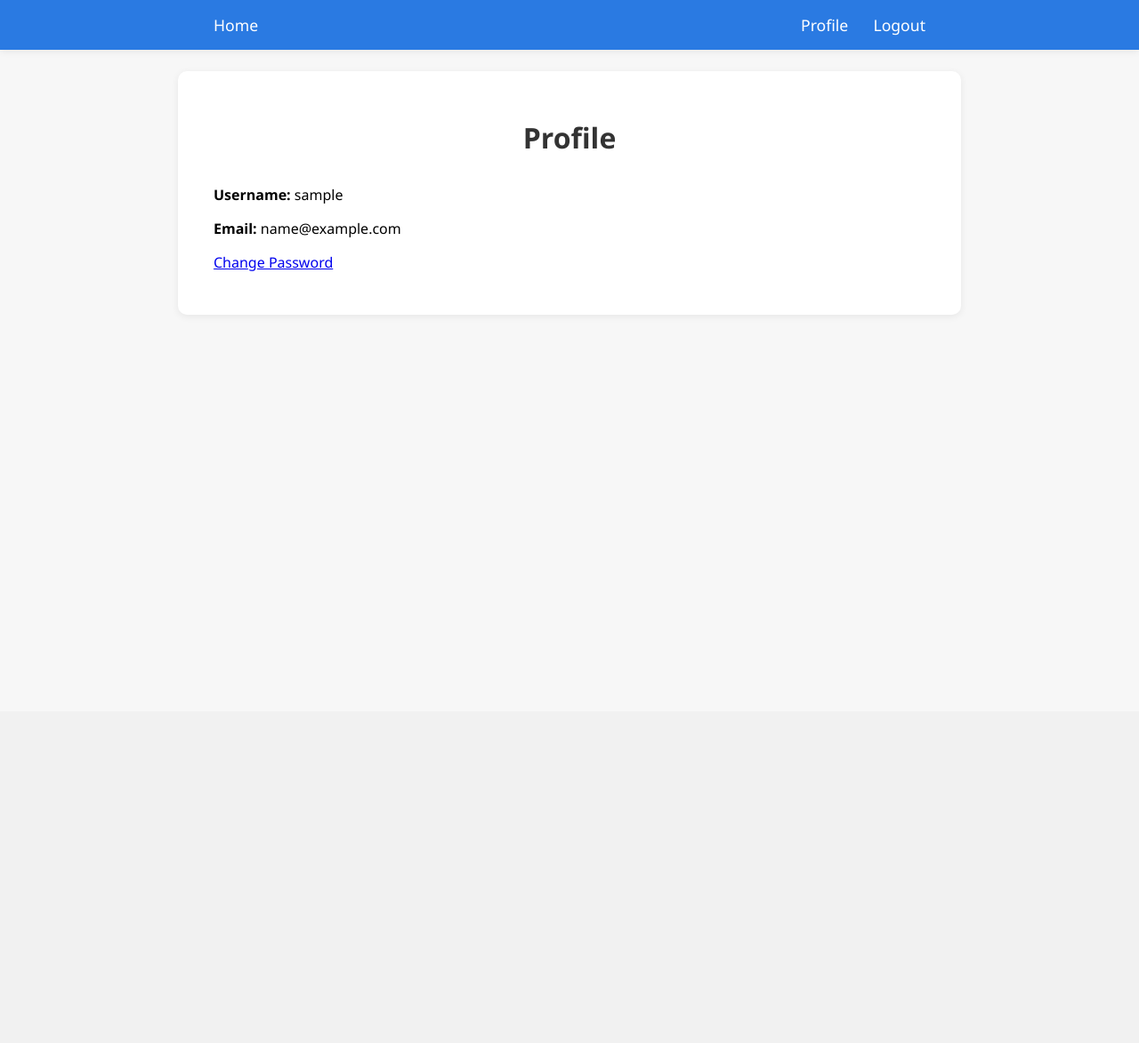
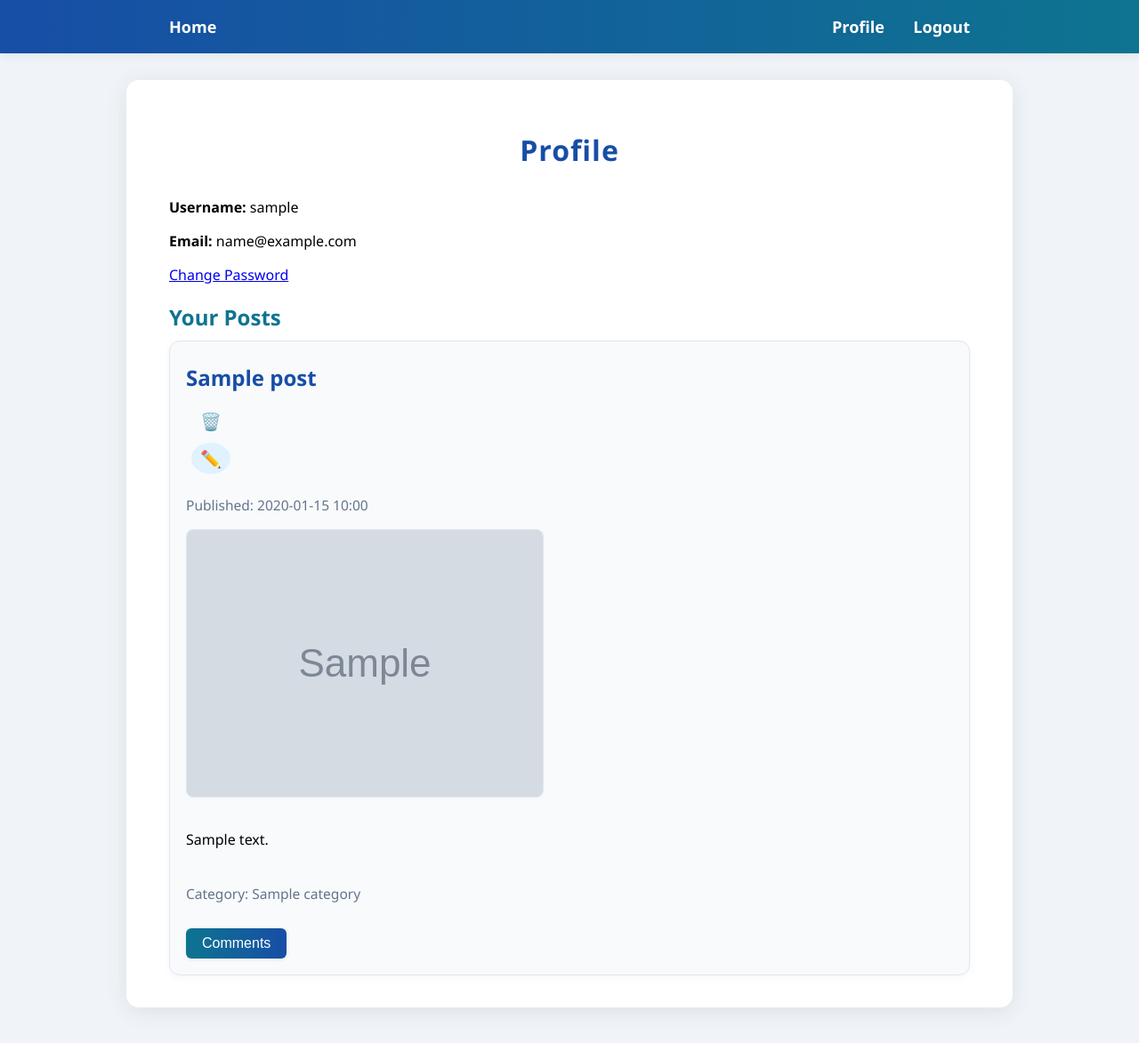
Before and after one commit to Yassiine20/django-blogWebsite, a Django app: template blogapp/templates/blogapp/profile.html in a window 1280 px wide. Shown: the whole page at 89% size. Before the commit the page ends 354 px from the top, so only its background shows below. Run offline with Django 5.2, Linux system fonts and the light colour scheme; the template is opened without the code that fills it: values that come from a table or form of the project are taken from there, others are empty; a user stored in the database is signed in; tables that the repository leaves empty hold one stand-in row (values such as "Sample post"); grey boxes marked "Sample" are stand-in pictures.

Commit message:
Add user post management features~

```diff
--- a/blog/settings.py
+++ b/blog/settings.py
@@ -119,6 +119,7 @@ DEFAULT_AUTO_FIELD = 'django.db.models.BigAutoField'
 REST_FRAMEWORK = {
     'DEFAULT_AUTHENTICATION_CLASSES': (
         'rest_framework_simplejwt.authentication.JWTAuthentication',
+        'rest_framework.authentication.SessionAuthentication',
     ),
 }
 
--- a/blogapp/static/blogapp/style.css
+++ b/blogapp/static/blogapp/style.css
@@ -1,24 +1,30 @@
 body {
     font-family: 'Segoe UI', Tahoma, Geneva, Verdana, sans-serif;
-    background: #f7f7f7;
+    background: #f0f4f8;
     margin: 0;
     padding: 0;
 }
 
 .container {
-    max-width: 800px;
+    max-width: 900px;
     margin: 40px auto;
     background: #fff;
-    padding: 32px 40px;
-    border-radius: 10px;
-    box-shadow: 0 2px 8px rgba(0,0,0,0.07);
-    margin-top: 80px;
+    padding: 36px 48px;
+    border-radius: 14px;
+    box-shadow: 0 4px 24px rgba(44, 62, 80, 0.10);
+    margin-top: 90px;
 }
 
 h1 {
     text-align: center;
-    color: #333;
+    color: #174ea6;
     margin-bottom: 32px;
+    letter-spacing: 1px;
+}
+
+h2 {
+    color: #0e7490;
+    margin-bottom: 10px;
 }
 
 .post-list {
@@ -26,35 +32,38 @@ h1 {
     padding: 0;
     margin: 0;
     display: grid;
-    grid-template-columns: repeat(4, 1fr);
+    grid-template-columns: repeat(auto-fit, minmax(260px, 1fr));
     gap: 32px;
 }
 
 .post-item {
-    border-bottom: 1px solid #eee;
-    padding: 24px 0;
-    background: #fafbfc;
-    border-radius: 8px;
-    box-shadow: 0 1px 4px rgba(0,0,0,0.03);
+    border: 1px solid #e0e7ef;
+    padding: 24px 18px 18px 18px;
+    background: #f8fafc;
+    border-radius: 12px;
+    box-shadow: 0 2px 8px rgba(44, 62, 80, 0.04);
     display: flex;
     flex-direction: column;
     align-items: flex-start;
     gap: 8px;
     min-width: 0;
+    position: relative;
+    transition: box-shadow 0.2s, border 0.2s;
 }
 
-.post-item:last-child {
-    border-bottom: none;
+.post-item:hover {
+    box-shadow: 0 6px 24px rgba(14, 116, 144, 0.10);
+    border: 1.5px solid #0e7490;
 }
 
 .post-item h2 {
     margin: 0 0 10px 0;
-    color: #2a7ae2;
+    color: #174ea6;
 }
 
 .date, .category {
-    color: #888;
-    font-size: 0.95em;
+    color: #64748b;
+    font-size: 0.97em;
     margin-bottom: 8px;
 }
 
@@ -62,41 +71,43 @@ h1 {
     max-width: 100%;
     height: auto;
     margin-bottom: 12px;
-    border-radius: 6px;
+    border-radius: 8px;
+    border: 1.5px solid #e0e7ef;
 }
 
 .navbar {
     width: 100%;
-    background: #2a7ae2;
+    background: linear-gradient(90deg, #174ea6 0%, #0e7490 100%);
     padding: 0 0;
     position: fixed;
     top: 0;
     left: 0;
     z-index: 1000;
-    height: 56px;
+    height: 60px;
     display: flex;
     align-items: center;
-    box-shadow: 0 2px 8px rgba(0,0,0,0.07);
+    box-shadow: 0 2px 12px rgba(44, 62, 80, 0.08);
 }
 
 .navbar-container {
     width: 100%;
-    max-width: 800px;
+    max-width: 900px;
     margin: 0 auto;
     display: flex;
     justify-content: space-between;
     align-items: center;
-    height: 56px;
-    padding: 0 40px;
+    height: 60px;
+    padding: 0 48px;
 }
 
 .navbar-left a, .navbar-right a {
     color: #fff;
     text-decoration: none;
-    font-weight: 500;
-    margin-right: 24px;
-    font-size: 1.1em;
-    transition: color 0.2s;
+    font-weight: 600;
+    margin-right: 28px;
+    font-size: 1.13em;
+    transition: color 0.2s, text-shadow 0.2s;
+    text-shadow: 0 1px 4px rgba(44, 62, 80, 0.10);
 }
 
 .navbar-right a:last-child {
@@ -104,7 +115,58 @@ h1 {
 }
 
 .navbar-left a:hover, .navbar-right a:hover {
-    color: #dbeafe;
+    color: #f0f4f8;
+    text-shadow: 0 2px 8px #0e7490;
+}
+
+button, .modal-close {
+    background: linear-gradient(90deg, #0e7490 0%, #174ea6 100%);
+    color: #fff;
+    border: none;
+    border-radius: 6px;
+    padding: 8px 18px;
+    font-size: 1em;
+    font-weight: 500;
+    cursor: pointer;
+    transition: background 0.2s, box-shadow 0.2s;
+    box-shadow: 0 1px 4px rgba(44, 62, 80, 0.08);
+}
+
+button:hover, .modal-close:hover {
+    background: linear-gradient(90deg, #174ea6 0%, #0e7490 100%);
+    color: #fff;
+    box-shadow: 0 2px 12px #0e7490;
+}
+
+form button[title="Delete post"] {
+    color: #fff;
+    background: #e11d48;
+    border-radius: 50%;
+    padding: 4px 10px;
+    font-size: 1.2em;
+    margin-left: 6px;
+    box-shadow: none;
+    transition: background 0.2s;
+}
+
+form button[title="Delete post"]:hover {
+    background: #be123c;
+}
+
+a[title="Edit post"] {
+    color: #0e7490;
+    background: #e0f2fe;
+    border-radius: 50%;
+    padding: 4px 10px;
+    font-size: 1.2em;
+    margin-left: 6px;
+    transition: background 0.2s, color 0.2s;
+    text-shadow: none;
+}
+
+a[title="Edit post"]:hover {
+    background: #0e7490;
+    color: #fff;
 }
 
 .modal {
@@ -115,7 +177,7 @@ h1 {
     top: 0;
     width: 100vw;
     height: 100vh;
-    background: rgba(0,0,0,0.3);
+    background: rgba(14, 116, 144, 0.18);
     align-items: center;
     justify-content: center;
 }
@@ -126,13 +188,14 @@ h1 {
 
 .modal-content {
     background: #fff;
-    padding: 24px 32px;
-    border-radius: 10px;
-    max-width: 400px;
-    width: 90vw;
-    max-height: 80vh;
+    padding: 28px 36px;
+    border-radius: 14px;
+    max-width: 420px;
+    width: 92vw;
+    max-height: 82vh;
     overflow-y: auto;
     position: relative;
+    box-shadow: 0 4px 24px rgba(14, 116, 144, 0.10);
 }
 
 .modal-close {
@@ -143,4 +206,10 @@ h1 {
     background: none;
     border: none;
     cursor: pointer;
+    color: #0e7490;
+    transition: color 0.2s;
 }
+
+.modal-close:hover {
+    color: #e11d48;
+}
--- a/blogapp/templates/blogapp/blog_list.html
+++ b/blogapp/templates/blogapp/blog_list.html
@@ -11,7 +11,7 @@
     <nav class="navbar">
         <div class="navbar-container">
             <div class="navbar-left">
-                <a href="/api/">Home</a>
+                <a href="{% url 'blog_list' %}">Home</a>
                 {% if user.is_authenticated %}
                     <a href="{% url 'create_post' %}">Create Post</a>
                 {% endif %}
--- a/blogapp/templates/blogapp/change_password.html
+++ b/blogapp/templates/blogapp/change_password.html
@@ -10,7 +10,7 @@
     <nav class="navbar">
         <div class="navbar-container">
             <div class="navbar-left">
-                <a href="/api/">Home</a>
+                <a href="{% url 'blog_list' %}">Home</a>
             </div>
             <div class="navbar-right">
                 <a href="{% url 'profile' %}">Profile</a>
--- a/blogapp/templates/blogapp/create_post.html
+++ b/blogapp/templates/blogapp/create_post.html
@@ -10,7 +10,7 @@
     <nav class="navbar">
         <div class="navbar-container">
             <div class="navbar-left">
-                <a href="/api/">Home</a>
+                <a href="{% url 'blog_list' %}">Home</a>
             </div>
             <div class="navbar-right">
                 <a href="{% url 'profile' %}">Profile</a>
--- a/blogapp/templates/blogapp/login.html
+++ b/blogapp/templates/blogapp/login.html
@@ -10,7 +10,7 @@
     <nav class="navbar">
         <div class="navbar-container">
             <div class="navbar-left">
-                <a href="/api/">Home</a>
+                <a href="{% url 'blog_list' %}">Home</a>
             </div>
             <div class="navbar-right">
                 {% if user.is_authenticated %}
--- a/blogapp/templates/blogapp/post_detail.html
+++ b/blogapp/templates/blogapp/post_detail.html
@@ -10,7 +10,7 @@
     <nav class="navbar">
         <div class="navbar-container">
             <div class="navbar-left">
-                <a href="/api/">Home</a>
+                <a href="{% url 'blog_list' %}">Home</a>
                 <a href="{% url 'create_post' %}">Create Post</a>
             </div>
             <div class="navbar-right">
--- a/blogapp/templates/blogapp/profile.html
+++ b/blogapp/templates/blogapp/profile.html
@@ -10,7 +10,7 @@
     <nav class="navbar">
         <div class="navbar-container">
             <div class="navbar-left">
-                <a href="/api/">Home</a>
+                <a href="{% url 'blog_list' %}">Home</a>
             </div>
             <div class="navbar-right">
                 <a href="{% url 'profile' %}">Profile</a>
@@ -23,6 +23,54 @@
         <p><strong>Username:</strong> {{ user.username }}</p>
         <p><strong>Email:</strong> {{ user.email }}</p>
         <p><a href="{% url 'change_password' %}">Change Password</a></p>
+        <h2>Your Posts</h2>
+        {% if user_posts %}
+            <ul class="post-list">
+                {% for post in user_posts %}
+                    <li class="post-item">
+                        <a href="{% url 'post_detail' post.pk %}" style="text-decoration:none;color:inherit;">
+                            <h2>{{ post.title }}</h2>
+                        </a>
+                        <form method="post" action="{% url 'delete_post' post.pk %}" style="display:inline;float:right;" onsubmit="return confirm('Are you sure you want to delete this post?');">
+                            {% csrf_token %}
+                            <button type="submit" title="Delete post" style="background:none;border:none;color:#c00;font-size:1.2em;cursor:pointer;">🗑️</button>
+                        </form>
+                        <a href="{% url 'update_post' post.pk %}" title="Edit post" style="float:right;margin-right:8px;font-size:1.2em;color:#007bff;text-decoration:none;">✏️</a>
+                        <p class="date">Published: {{ post.publication_date|date:'Y-m-d H:i' }}</p>
+                        {% if post.image %}
+                            <img src="{{ post.image.url }}" alt="{{ post.title }}" class="post-image" />
+                        {% endif %}
+                        <p>{{ post.content|truncatewords:40 }}</p>
+                        <p class="category">Category: {{ post.category.name }}</p>
+                        <button type="button" onclick="openModal('profile-{{ post.pk }}')" style="margin-top:12px;">Comments</button>
+                        <!-- Modal -->
+                        <div id="modal-profile-{{ post.pk }}" class="modal">
+                            <div class="modal-content">
+                                <button onclick="closeModal('profile-{{ post.pk }}')" class="modal-close">&times;</button>
+                                <h3>Comments</h3>
+                                <ul style="padding-left:0;list-style:none;">
+                                    {% for comment in post.comments.all %}
+                                        <li style="margin-bottom:8px;"><strong>{{ comment.author }}</strong>: {{ comment.content }}</li>
+                                    {% empty %}
+                                        <li>No comments yet.</li>
+                                    {% endfor %}
+                                </ul>
+                            </div>
+                        </div>
+                    </li>
+                {% endfor %}
+            </ul>
+        {% else %}
+            <p>You have not created any posts yet.</p>
+        {% endif %}
     </div>
+<script>
+function openModal(postId) {
+    document.getElementById('modal-' + postId).style.display = 'flex';
+}
+function closeModal(postId) {
+    document.getElementById('modal-' + postId).style.display = 'none';
+}
+</script>
 </body>
 </html>
--- a/blogapp/templates/blogapp/register.html
+++ b/blogapp/templates/blogapp/register.html
@@ -10,7 +10,7 @@
     <nav class="navbar">
         <div class="navbar-container">
             <div class="navbar-left">
-                <a href="/api/">Home</a>
+                <a href="{% url 'blog_list' %}">Home</a>
             </div>
             <div class="navbar-right">
                 {% if user.is_authenticated %}
--- a/blogapp/urls.py
+++ b/blogapp/urls.py
@@ -1,9 +1,9 @@
 from django.urls import path, include
 from rest_framework.routers import DefaultRouter
 from .views import (
-    PostViewSet, CategoryViewSet, CommentViewSet, blog_list, RegisterView,
-    register_view, login_view, logout_view, profile_view, create_post_view,
-    change_password_view, post_detail
+    PostViewSet, CategoryViewSet, CommentViewSet, RegisterView,
+    logout_view, profile_view, CreatePostView,
+    blog_list, RegisterFormView, LoginFormView, ChangePasswordView, PostDetailView, delete_post, update_post
 )
 from rest_framework_simplejwt.views import TokenObtainPairView, TokenRefreshView
 
@@ -14,16 +14,18 @@ router.register(r'comments', CommentViewSet)
 
 urlpatterns = [
     path('', blog_list, name='blog_list'),
-    path('create/', create_post_view, name='create_post'),
+    path('create/', CreatePostView.as_view(), name='create_post'),
     path('register/', RegisterView.as_view(), name='register'),  # API registration
-    path('register-form/', register_view, name='register_form'),
-    path('login/', login_view, name='login'),
+    path('register-form/', RegisterFormView.as_view(), name='register_form'),
+    path('login/', LoginFormView.as_view(), name='login'),
     path('logout/', logout_view, name='logout'),
     path('profile/', profile_view, name='profile'),
     path('token/', TokenObtainPairView.as_view(), name='token_obtain_pair'),
     path('token/refresh/', TokenRefreshView.as_view(), name='token_refresh'),
-    path('change-password/', change_password_view, name='change_password'),
-    path('post/<int:pk>/', post_detail, name='post_detail'),
+    path('change-password/', ChangePasswordView.as_view(), name='change_password'),
+    path('post/<int:pk>/', PostDetailView.as_view(), name='post_detail'),
+    path('delete-post/<int:pk>/', delete_post, name='delete_post'),
+    path('update-post/<int:pk>/', update_post, name='update_post'),
 ]
 
 urlpatterns += router.urls
```
Also changed, not shown: blogapp/views.py (+91 -33 lines), docs/project_report.md (added, +63 -0 lines).
